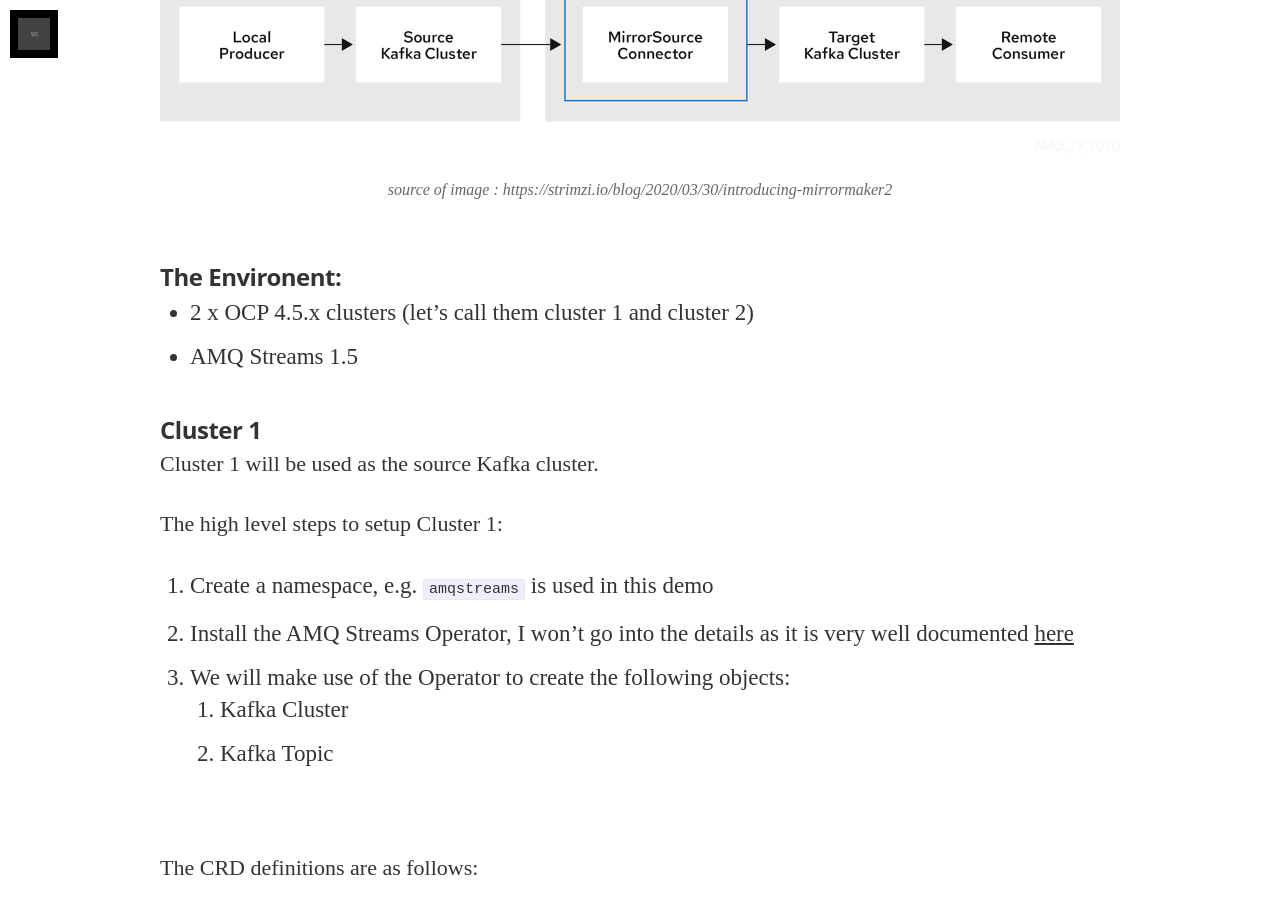
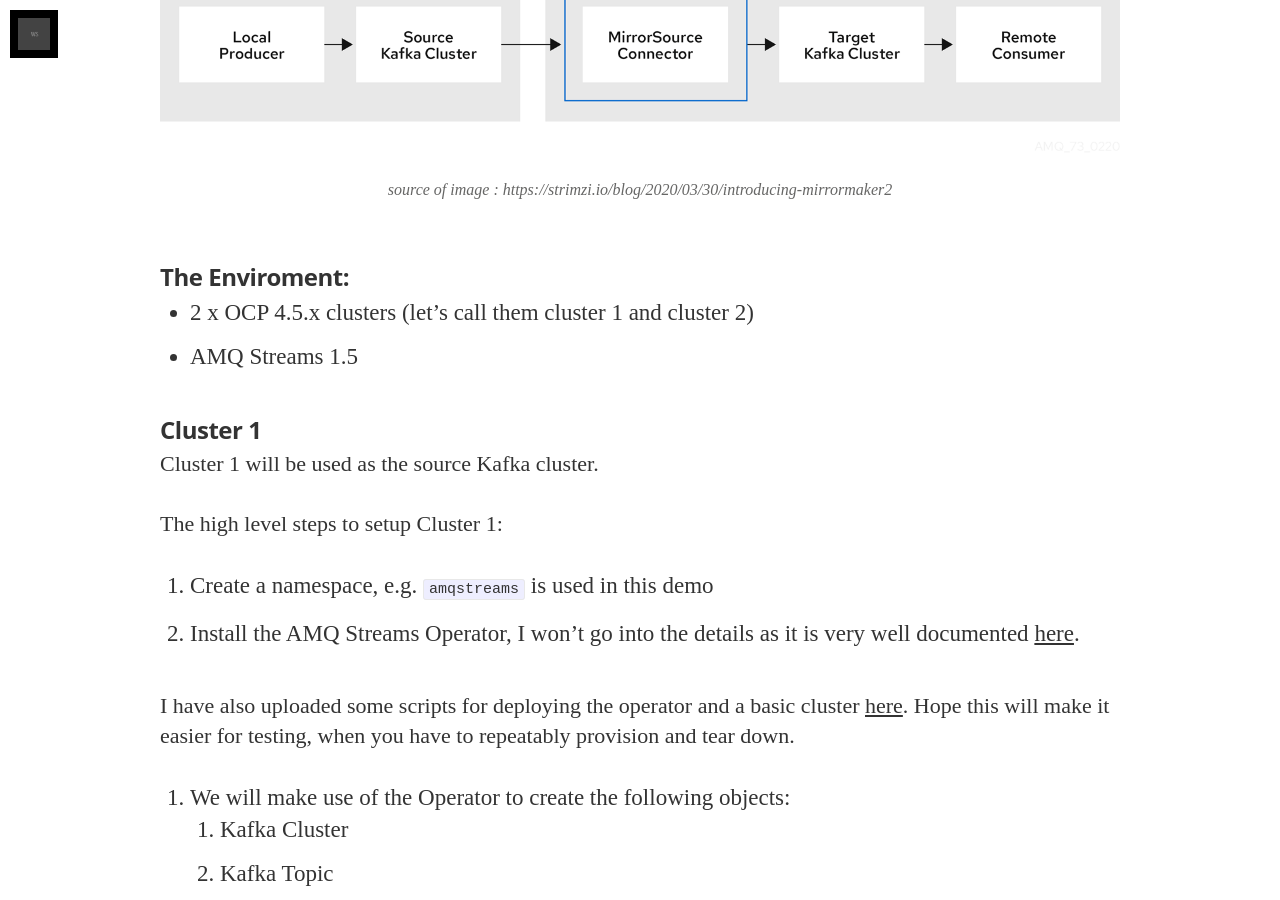
Before and after one commit to wohshon/wohshon.github.io, a Jekyll site: the page built from _posts/2020-11-06-amq-streams-mirrormaker2.markdown, in a window 1280 px wide and 900 px high, scrolled down 1239 px. Built offline with Jekyll 4.4.1, drawn with Linux system fonts in a browser that asks for light colours; nearby versions of some CDN libraries; some web fonts are replaced.

Commit message:
new post - mm2

```diff
--- a/_posts/2020-11-06-amq-streams-mirrormaker2.markdown
+++ b/_posts/2020-11-06-amq-streams-mirrormaker2.markdown
@@ -39,7 +39,7 @@ For a component level view:
 ![source of image : https://strimzi.io/blog/2020/03/30/introducing-mirrormaker2](/assets/article_images/2020-11-06-amq-streams-mirrormaker2/2020-03-30-mirrormaker.png)
 
 
-#### The Environent:
+#### The Enviroment:
 
 - 2 x OCP 4.5.x clusters (let's call them cluster 1 and cluster 2)
 - AMQ Streams 1.5
@@ -49,7 +49,10 @@ Cluster 1 will be used as the source Kafka cluster.
 
 The high level steps to setup Cluster 1:
 1. Create a namespace, e.g. `amqstreams` is used in this demo
-2. Install the AMQ Streams Operator, I won't go into the details as it is very well documented [here](https://access.redhat.com/documentation/en-us/red_hat_amq/7.7/html-single/using_amq_streams_on_openshift/index)
+2. Install the AMQ Streams Operator, I won't go into the details as it is very well documented [here](https://access.redhat.com/documentation/en-us/red_hat_amq/7.7/html-single/using_amq_streams_on_openshift/index).
+
+I have also uploaded some scripts for deploying the operator and a basic cluster [here](https://github.com/wohshon/amqstreams-scripts). Hope this will make it easier for testing, when you have to repeatably provision and tear down.
+
 3. We will make use of the Operator to create the following objects:
    - Kafka Cluster
    - Kafka Topic
```
